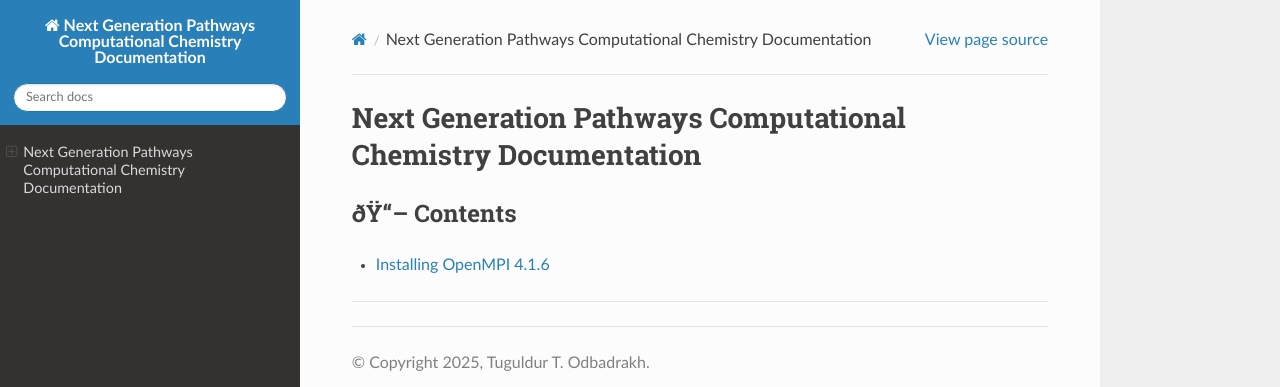
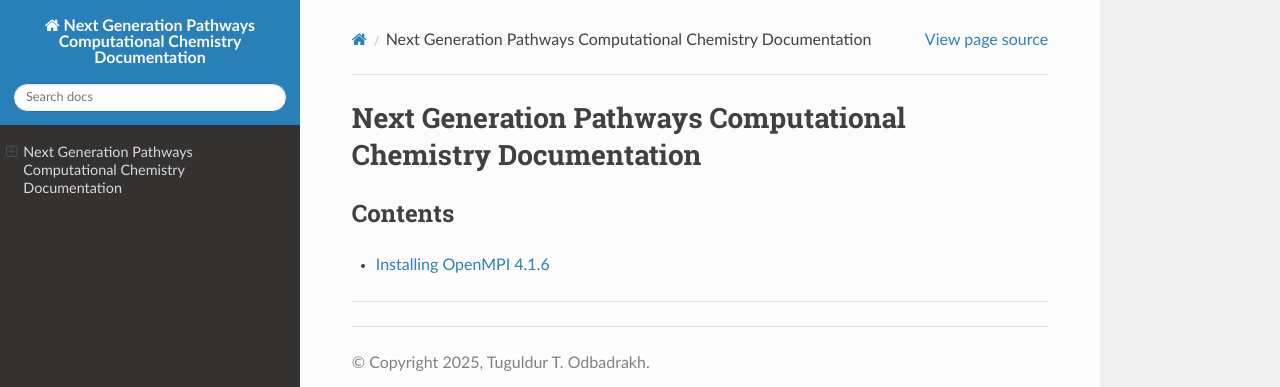
Before and after one commit to todbadrakh/ngp-comp-chem, a Sphinx documentation site: the page built from docs/index.md, in a window 1280 px wide. Shown: the top 387 px of the page. Built offline with Sphinx 7.4.7 and the Read the Docs theme 3.1.0, drawn with Linux system fonts in a browser that asks for light colours.

Commit message:
Update index.md

```diff
--- a/docs/index.md
+++ b/docs/index.md
@@ -1,6 +1,6 @@
 # Next Generation Pathways Computational Chemistry Documentation
 
-## ðŸ“– Contents
+## Contents
 
 - [Installing OpenMPI 4.1.6](install_openmpi_4.1.6.md)
 
```
